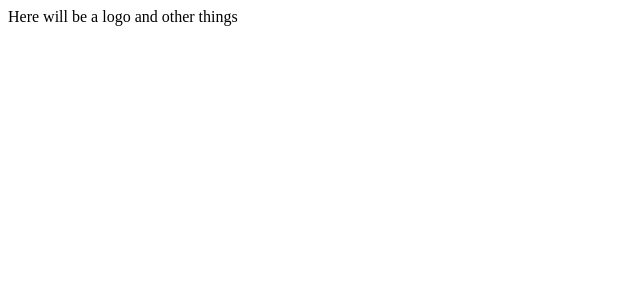
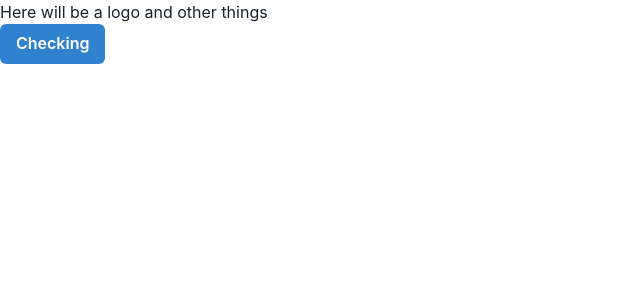
Before and after one commit to TalhaAnik56/Ohara, a React (Vite) app: page / in a window 1280 px wide. Shown: the top 300 px of the page, without its empty margins (0-640 px from the left). Built offline with nearby package versions, Linux system fonts and the light colour scheme.

Commit message:
installed Chakra UI

```diff
--- a/package.json
+++ b/package.json
@@ -10,6 +10,10 @@
     "preview": "vite preview"
   },
   "dependencies": {
+    "@chakra-ui/react": "^2.8.2",
+    "@emotion/react": "^11.11.1",
+    "@emotion/styled": "^11.11.0",
+    "framer-motion": "^10.16.4",
     "react": "^18.2.0",
     "react-dom": "^18.2.0"
   },
--- a/src/App.tsx
+++ b/src/App.tsx
@@ -1,9 +1,11 @@
+import { Button } from "@chakra-ui/react";
 import Navbar from "./components/Navbar";
 
 const App = () => {
   return (
     <>
       <Navbar></Navbar>
+      <Button colorScheme="blue">Checking</Button>
     </>
   );
 };
--- a/src/main.tsx
+++ b/src/main.tsx
@@ -1,10 +1,12 @@
-import React from 'react'
-import ReactDOM from 'react-dom/client'
-import App from './App.tsx'
-import './index.css'
+import React from "react";
+import ReactDOM from "react-dom/client";
+import { ChakraProvider } from "@chakra-ui/react";
+import App from "./App.tsx";
 
-ReactDOM.createRoot(document.getElementById('root')!).render(
+ReactDOM.createRoot(document.getElementById("root")!).render(
   <React.StrictMode>
-    <App />
-  </React.StrictMode>,
-)
+    <ChakraProvider>
+      <App />
+    </ChakraProvider>
+  </React.StrictMode>
+);
```
Also changed, not shown: 1 other file (tests, documents, lock files or other folders).
